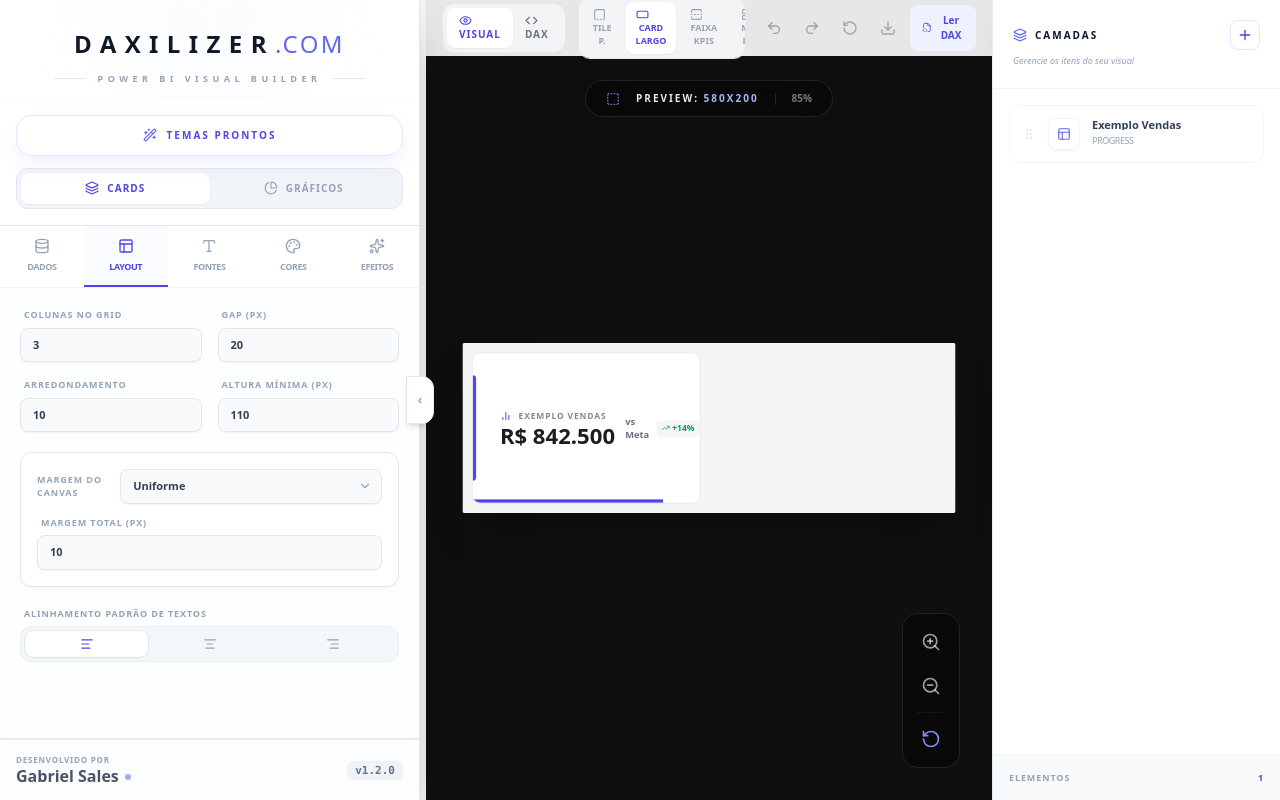
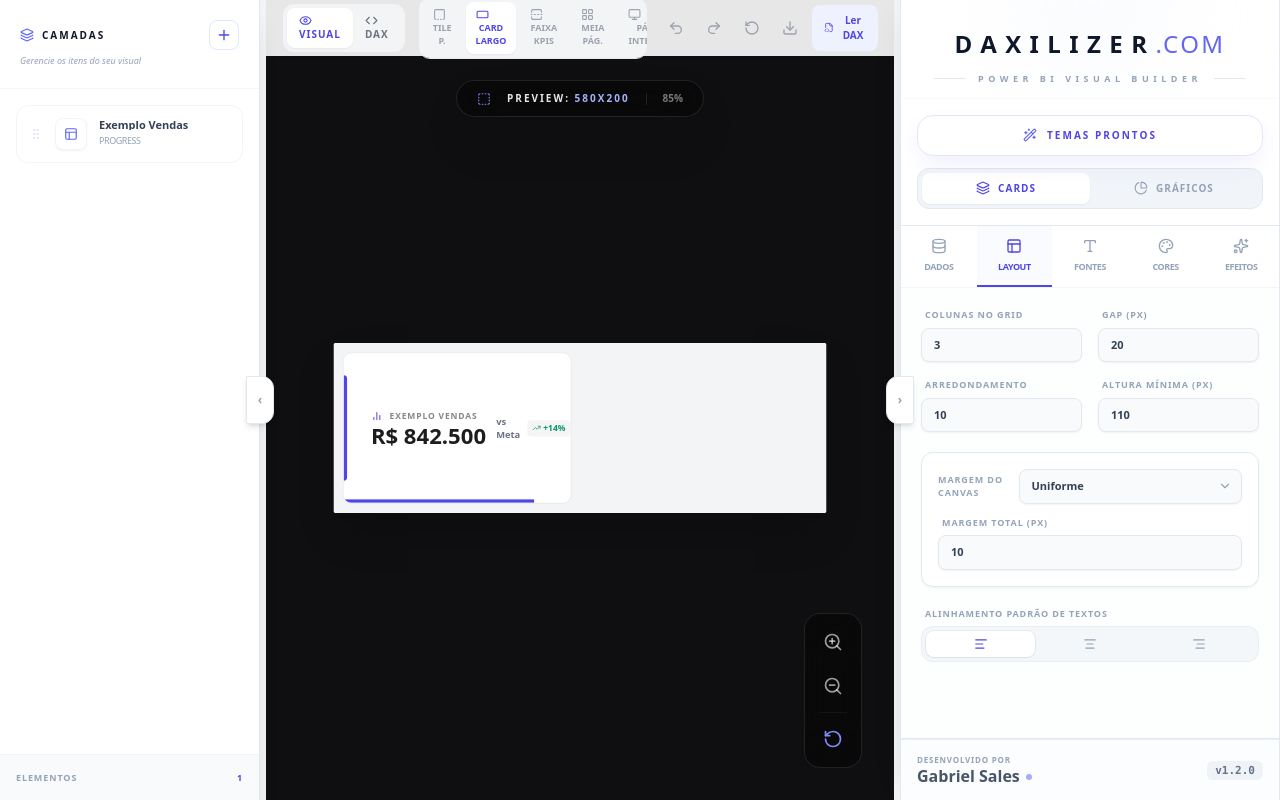
Before and after one commit to gabsalles/app-custom-html-visuals-dax-pbi, a React (Vite) app: page / in a window 1280 px wide. Built offline with nearby package versions, Linux system fonts and the light colour scheme.

Commit message:
feat: implement resizable left and right panels for improved layout management

```diff
--- a/App.tsx
+++ b/App.tsx
@@ -9,7 +9,6 @@ import {
   Code, Eye, Copy, Check, Settings2, Download, Upload,
   Trash2, RotateCcw, FileCode2, X, Undo2, Redo2,
   Monitor, FlipVertical, RectangleHorizontal, LayoutGrid, SquareDashedBottom,
-  // Adicione estes ícones abaixo:
   Layers, Plus, GripVertical, Layout, PieChart
 } from 'lucide-react';
 
@@ -112,7 +111,6 @@ const App: React.FC = () => {
     return saved ? JSON.parse(saved) : INITIAL_DONUTS;
   });
 
-  // ── Test values for live preview (keyed by cardId, or `cardId_compId`) ──
   const [testValues, setTestValues] = useState<Record<string, number>>({});
 
   // ── Auto-save ──────────────────────────────────────────────
@@ -125,7 +123,7 @@ const App: React.FC = () => {
   const historyIdxRef   = useRef(-1);
   const isUndoRedoRef   = useRef(false);
   const debounceRef     = useRef<ReturnType<typeof setTimeout>>();
-  const [historySize, setHistorySize]  = useState(0); // only for UI reactivity
+  const [historySize, setHistorySize]  = useState(0);
   const [historyIdx,  setHistoryIdx]   = useState(-1);
 
   useEffect(() => {
@@ -136,7 +134,6 @@ const App: React.FC = () => {
         isUndoRedoRef.current = false;
         return;
       }
-      // Truncate forward
       historyRef.current  = historyRef.current.slice(0, historyIdxRef.current + 1);
       historyRef.current.push({
         gc: JSON.parse(JSON.stringify(globalConfig)),
@@ -184,20 +181,35 @@ const App: React.FC = () => {
     return () => window.removeEventListener('keydown', handler);
   }, [undo, redo]);
 
-  // ── Resizable panel ────────────────────────────────────────
-  const [editorWidth,     setEditorWidth]     = useState(420);
-  const [sidebarOpen,     setSidebarOpen]     = useState(true);
-  const isResizingEditorRef = useRef(false);
-  const resizeStartX        = useRef(0);
-  const resizeStartW        = useRef(0);
+  // ── Resizable panels (Left and Right) ────────────────────────
+  const [leftWidth, setLeftWidth] = useState(260);
+  const [leftOpen, setLeftOpen]   = useState(true);
+  const isResizingLeftRef         = useRef(false);
+  const resizeStartXLeft          = useRef(0);
+  const resizeStartWLeft          = useRef(0);
+
+  const [rightWidth, setRightWidth] = useState(380);
+  const [rightOpen, setRightOpen]   = useState(true);
+  const isResizingRightRef          = useRef(false);
+  const resizeStartXRight           = useRef(0);
+  const resizeStartWRight           = useRef(0);
 
   useEffect(() => {
     const onMove = (e: MouseEvent) => {
-      if (!isResizingEditorRef.current) return;
-      const delta = e.clientX - resizeStartX.current;
-      setEditorWidth(Math.max(280, Math.min(680, resizeStartW.current + delta)));
+      if (isResizingLeftRef.current) {
+        const delta = e.clientX - resizeStartXLeft.current;
+        setLeftWidth(Math.max(220, Math.min(450, resizeStartWLeft.current + delta)));
+      } else if (isResizingRightRef.current) {
+        const delta = resizeStartXRight.current - e.clientX; // Invertido pois cresce p/ esquerda
+        setRightWidth(Math.max(300, Math.min(600, resizeStartWRight.current + delta)));
+      }
     };
-    const onUp = () => { isResizingEditorRef.current = false; document.body.style.cursor = ''; document.body.style.userSelect = ''; };
+    const onUp = () => {
+      isResizingLeftRef.current = false;
+      isResizingRightRef.current = false;
+      document.body.style.cursor = '';
+      document.body.style.userSelect = '';
+    };
     window.addEventListener('mousemove', onMove);
     window.addEventListener('mouseup', onUp);
     return () => { window.removeEventListener('mousemove', onMove); window.removeEventListener('mouseup', onUp); };
@@ -205,14 +217,14 @@ const App: React.FC = () => {
 
   // ── UI state ───────────────────────────────────────────────
   const [viewMode,         setViewMode]         = useState<'preview' | 'code'>('preview');
-  const [activePreset,     setActivePreset]      = useState<PresetId>('card-wide');
-  const [customDimensions, setCustomDimensions]  = useState({ width: 800, height: 400 });
-  const [copied,           setCopied]            = useState(false);
-  const [selectedCardId,   setSelectedCardId]    = useState<string | null>(null);
+  const [activePreset,     setActivePreset]     = useState<PresetId>('card-wide');
+  const [customDimensions, setCustomDimensions] = useState({ width: 800, height: 400 });
+  const [copied,           setCopied]           = useState(false);
+  const [selectedCardId,   setSelectedCardId]   = useState<string | null>(null);
   const fileInputRef = useRef<HTMLInputElement>(null);
 
-  const [isDaxModalOpen,   setIsDaxModalOpen]    = useState(false);
-  const [daxImportText,    setDaxImportText]      = useState('');
+  const [isDaxModalOpen,   setIsDaxModalOpen]   = useState(false);
+  const [daxImportText,    setDaxImportText]    = useState('');
 
   // ── Derived ────────────────────────────────────────────────
   const currentPreset  = PBI_PRESETS.find(p => p.id === activePreset)!;
@@ -330,35 +342,78 @@ const App: React.FC = () => {
   return (
     <div className="flex h-screen w-screen overflow-hidden bg-gray-100 font-sans text-gray-900">
 
-      {/* ── COLUNA ESQUERDA: Propriedades (Editor) ── */}
+      {/* ── COLUNA ESQUERDA: Camadas (Hierarquia) ── */}
       <div
-        className="z-20 shadow-2xl relative flex flex-col flex-shrink-0 transition-all duration-300"
-        style={{ width: sidebarOpen ? editorWidth : 0, overflow: 'hidden', minWidth: sidebarOpen ? 280 : 0 }}
+        className="z-20 shadow-xl relative flex flex-col flex-shrink-0 transition-all duration-300 border-r border-slate-200 bg-white"
+        style={{ width: leftOpen ? leftWidth : 0, overflow: 'hidden', minWidth: leftOpen ? 220 : 0 }}
       >
-        <Editor
-          globalConfig={globalConfig}
-          setGlobalConfig={setGlobalConfig}
-          cards={cards}
-          setCards={setCards}
-          donuts={donuts}
-          setDonuts={setDonuts}
-          activeAppTab={activeAppTab}
-          setActiveAppTab={setActiveAppTab}
-          selectedCardId={selectedCardId}
-          setSelectedCardId={setSelectedCardId}
-          testValues={testValues}
-          setTestValues={setTestValues}
-        />
+        <div className="flex-1 flex flex-col min-w-[220px] w-full overflow-hidden">
+          {/* Conteúdo exato da aba de Camadas / Hierarquia que você já tinha */}
+          <div className="p-5 border-b border-slate-100 shrink-0">
+            <div className="flex items-center justify-between mb-1">
+              <h3 className="text-[10px] font-black text-slate-900 uppercase tracking-[0.2em] flex items-center gap-2">
+                <Layers size={14} className="text-indigo-500" /> Camadas
+              </h3>
+              <button
+                onClick={() => {
+                  const id = Math.random().toString(36).substr(2, 9);
+                  if (activeAppTab === 'cards') {
+                    setCards([...cards, { id, title: 'Novo Card', measurePlaceholder: '[Vendas]', formatType: 'currency', decimalPlaces: 0, prefix: '', suffix: '', type: 'simple', targetMeasurePlaceholder: '1', value: 'R$ 0', progressValue: 0, icon: 'chart', iconPosition: 'top', iconSize: 40, iconPadding: 8, iconRounded: false, comparisons: [], colSpan: 1, rowSpan: 1 }]);
+                  } else {
+                    setDonuts([...donuts, { id, title: 'Nova Rosca', mode: 'completeness', geometry: 'full', ringThickness: 12, roundedCorners: true, showCenterText: true, centerTextLabel: 'KPI', centerTextValueMeasure: '[Valor]', completenessMeasure: '[Vendas]', completenessTarget: '[Meta]', slices: [], colSpan: 1, rowSpan: 1 }]);
+                  }
+                  setSelectedCardId(id);
+                }}
+                className="p-1.5 hover:bg-indigo-50 text-indigo-600 rounded-lg transition-colors border border-indigo-100"
+              >
+                <Plus size={16} />
+              </button>
+            </div>
+            <p className="text-[9px] text-slate-400 font-medium italic">Gerencie os itens do seu visual</p>
+          </div>
+
+          <div className="flex-1 overflow-y-auto p-4 space-y-2 custom-scrollbar">
+            {(activeAppTab === 'cards' ? cards : donuts).map((item) => (
+              <div
+                key={item.id}
+                onClick={() => setSelectedCardId(item.id)}
+                className={`group flex items-center gap-3 p-3 rounded-xl border transition-all cursor-pointer ${selectedCardId === item.id ? 'bg-indigo-50 border-indigo-200 shadow-sm' : 'bg-white border-slate-100 hover:border-indigo-100'}`}
+              >
+                <GripVertical size={14} className="text-slate-200 group-hover:text-indigo-300" />
+                <div className="w-8 h-8 rounded-lg bg-white border border-slate-100 flex items-center justify-center text-indigo-500 shadow-sm">
+                  {activeAppTab === 'cards' ? <Layout size={14}/> : <PieChart size={14}/>}
+                </div>
+                <div className="flex-1 overflow-hidden">
+                  <p className="text-[11px] font-bold text-slate-700 truncate leading-none">{item.title}</p>
+                  <p className="text-[9px] text-slate-400 mt-1 uppercase tracking-tighter">{(item as any).type || (item as any).mode}</p>
+                </div>
+                <button
+                  onClick={(e) => { e.stopPropagation(); if (activeAppTab === 'cards') setCards(cards.filter(c => c.id !== item.id)); else setDonuts(donuts.filter(d => d.id !== item.id)); }}
+                  className="opacity-0 group-hover:opacity-100 p-1.5 text-slate-300 hover:text-red-500 transition-all"
+                >
+                  <Trash2 size={14} />
+                </button>
+              </div>
+            ))}
+          </div>
+
+          <div className="p-4 bg-slate-50 border-t border-slate-100 shrink-0">
+            <div className="flex items-center justify-between text-[9px] font-black text-slate-400 uppercase tracking-widest">
+                <span>Elementos</span>
+                <span className="text-indigo-600">{(activeAppTab === 'cards' ? cards : donuts).length}</span>
+            </div>
+          </div>
+        </div>
       </div>
 
       {/* Botão de recolher e handle de resize (Esquerda) */}
       <div className="relative z-30 flex-shrink-0">
-        <button onClick={() => setSidebarOpen(o => !o)} className="absolute top-1/2 -translate-y-1/2 -right-3.5 w-7 h-12 bg-white border border-slate-200 rounded-r-xl shadow-md flex items-center justify-center text-slate-400 hover:text-indigo-600 z-40 text-xs font-black">
-          {sidebarOpen ? '‹' : '›'}
+        <button onClick={() => setLeftOpen(o => !o)} className="absolute top-1/2 -translate-y-1/2 -right-3.5 w-7 h-12 bg-white border border-slate-200 rounded-r-xl shadow-md flex items-center justify-center text-slate-400 hover:text-indigo-600 hover:border-indigo-300 transition-all z-40 text-xs font-black" title={leftOpen ? 'Recolher painel' : 'Expandir painel'}>
+          {leftOpen ? '‹' : '›'}
         </button>
       </div>
-      {sidebarOpen && (
-        <div className="w-1.5 flex-shrink-0 cursor-col-resize z-30 group relative" onMouseDown={(e) => { isResizingEditorRef.current = true; resizeStartX.current = e.clientX; resizeStartW.current = editorWidth; e.preventDefault(); }}>
+      {leftOpen && (
+        <div className="w-1.5 flex-shrink-0 cursor-col-resize z-30 group relative" onMouseDown={(e) => { isResizingLeftRef.current = true; resizeStartXLeft.current = e.clientX; resizeStartWLeft.current = leftWidth; e.preventDefault(); }}>
           <div className="absolute inset-y-0 left-0 w-1.5 bg-indigo-400/0 group-hover:bg-indigo-400/60 transition-colors rounded-full" />
         </div>
       )}
@@ -377,6 +432,26 @@ const App: React.FC = () => {
               {PBI_PRESETS.map(preset => (
                 <button key={preset.id} onClick={() => { setActivePreset(preset.id); if (preset.id !== 'custom') setCustomDimensions({ width: preset.w, height: preset.h }); }} className={`px-2.5 py-1.5 rounded-lg text-[9px] font-bold uppercase transition-all ${activePreset === preset.id ? 'bg-white text-indigo-600 shadow-sm' : 'text-gray-400'}`}><preset.icon size={13} /> {preset.label}</button>
               ))}
+              {/* Custom size inputs */}
+              {activePreset === 'custom' && (
+                <div className="flex items-center gap-1.5 pl-2 border-l border-gray-300 ml-1 text-[10px] font-mono">
+                  <span className="text-gray-400">W</span>
+                  <input
+                    type="number"
+                    value={customDimensions.width}
+                    onChange={(e) => setCustomDimensions(d => ({ ...d, width: +e.target.value }))}
+                    className="w-14 text-center font-bold outline-none border-b border-transparent focus:border-indigo-400 bg-transparent text-white"
+                  />
+                  <span className="text-gray-300">×</span>
+                  <span className="text-gray-400">H</span>
+                  <input
+                    type="number"
+                    value={customDimensions.height}
+                    onChange={(e) => setCustomDimensions(d => ({ ...d, height: +e.target.value }))}
+                    className="w-14 text-center font-bold outline-none border-b border-transparent focus:border-indigo-400 bg-transparent text-white"
+                  />
+                </div>
+              )}
             </div>
           )}
 
@@ -406,61 +481,38 @@ const App: React.FC = () => {
         </div>
       </div>
 
-      {/* ── COLUNA DIREITA: Camadas (Estilo Figma) ── */}
-      <div className="w-72 bg-white border-l border-slate-200 flex flex-col z-20 shadow-[-10px_0_30px_-15px_rgba(0,0,0,0.05)]">
-        <div className="p-5 border-b border-slate-100">
-          <div className="flex items-center justify-between mb-1">
-            <h3 className="text-[10px] font-black text-slate-900 uppercase tracking-[0.2em] flex items-center gap-2">
-              <Layers size={14} className="text-indigo-500" /> Camadas
-            </h3>
-            <button
-              onClick={() => {
-                const id = Math.random().toString(36).substr(2, 9);
-                if (activeAppTab === 'cards') {
-                  setCards([...cards, { id, title: 'Novo Card', measurePlaceholder: '[Vendas]', formatType: 'currency', decimalPlaces: 0, prefix: '', suffix: '', type: 'simple', targetMeasurePlaceholder: '1', value: 'R$ 0', progressValue: 0, icon: 'chart', iconPosition: 'top', iconSize: 40, iconPadding: 8, iconRounded: false, comparisons: [], colSpan: 1, rowSpan: 1 }]);
-                } else {
-                  setDonuts([...donuts, { id, title: 'Nova Rosca', mode: 'completeness', geometry: 'full', ringThickness: 12, roundedCorners: true, showCenterText: true, centerTextLabel: 'KPI', centerTextValueMeasure: '[Valor]', completenessMeasure: '[Vendas]', completenessTarget: '[Meta]', slices: [], colSpan: 1, rowSpan: 1 }]);
-                }
-                setSelectedCardId(id);
-              }}
-              className="p-1.5 hover:bg-indigo-50 text-indigo-600 rounded-lg transition-colors border border-indigo-100"
-            >
-              <Plus size={16} />
-            </button>
-          </div>
-          <p className="text-[9px] text-slate-400 font-medium italic">Gerencie os itens do seu visual</p>
+      {/* ── COLUNA DIREITA: Editor (Propriedades) ── */}
+      {rightOpen && (
+        <div className="w-1.5 flex-shrink-0 cursor-col-resize z-30 group relative" onMouseDown={(e) => { isResizingRightRef.current = true; resizeStartXRight.current = e.clientX; resizeStartWRight.current = rightWidth; e.preventDefault(); }}>
+          <div className="absolute inset-y-0 right-0 w-1.5 bg-indigo-400/0 group-hover:bg-indigo-400/60 transition-colors rounded-full" />
         </div>
+      )}
+      {/* Botão de recolher (Direita) */}
+      <div className="relative z-30 flex-shrink-0">
+        <button onClick={() => setRightOpen(o => !o)} className="absolute top-1/2 -translate-y-1/2 -left-3.5 w-7 h-12 bg-white border border-slate-200 rounded-l-xl shadow-md flex items-center justify-center text-slate-400 hover:text-indigo-600 hover:border-indigo-300 transition-all z-40 text-xs font-black" title={rightOpen ? 'Recolher painel' : 'Expandir painel'}>
+          {rightOpen ? '›' : '‹'}
+        </button>
+      </div>
 
-        <div className="flex-1 overflow-y-auto p-4 space-y-2 custom-scrollbar">
-          {(activeAppTab === 'cards' ? cards : donuts).map((item) => (
-            <div
-              key={item.id}
-              onClick={() => setSelectedCardId(item.id)}
-              className={`group flex items-center gap-3 p-3 rounded-xl border transition-all cursor-pointer ${selectedCardId === item.id ? 'bg-indigo-50 border-indigo-200 shadow-sm' : 'bg-white border-slate-100 hover:border-indigo-100'}`}
-            >
-              <GripVertical size={14} className="text-slate-200 group-hover:text-indigo-300" />
-              <div className="w-8 h-8 rounded-lg bg-white border border-slate-100 flex items-center justify-center text-indigo-500 shadow-sm">
-                {activeAppTab === 'cards' ? <Layout size={14}/> : <PieChart size={14}/>}
-              </div>
-              <div className="flex-1 overflow-hidden">
-                <p className="text-[11px] font-bold text-slate-700 truncate leading-none">{item.title}</p>
-                <p className="text-[9px] text-slate-400 mt-1 uppercase tracking-tighter">{(item as any).type || (item as any).mode}</p>
-              </div>
-              <button
-                onClick={(e) => { e.stopPropagation(); if (activeAppTab === 'cards') setCards(cards.filter(c => c.id !== item.id)); else setDonuts(donuts.filter(d => d.id !== item.id)); }}
-                className="opacity-0 group-hover:opacity-100 p-1.5 text-slate-300 hover:text-red-500 transition-all"
-              >
-                <Trash2 size={14} />
-              </button>
-            </div>
-          ))}
-        </div>
-
-        <div className="p-4 bg-slate-50 border-t border-slate-100">
-          <div className="flex items-center justify-between text-[9px] font-black text-slate-400 uppercase tracking-widest">
-              <span>Elementos</span>
-              <span className="text-indigo-600">{(activeAppTab === 'cards' ? cards : donuts).length}</span>
-          </div>
+      <div
+        className="z-20 shadow-[-10px_0_30px_-15px_rgba(0,0,0,0.1)] relative flex flex-col flex-shrink-0 transition-all duration-300 border-l border-slate-200 bg-white"
+        style={{ width: rightOpen ? rightWidth : 0, overflow: 'hidden', minWidth: rightOpen ? 300 : 0 }}
+      >
+        <div className="flex-1 flex flex-col min-w-[300px] w-full overflow-hidden">
+          <Editor
+            globalConfig={globalConfig}
+            setGlobalConfig={setGlobalConfig}
+            cards={cards}
+            setCards={setCards}
+            donuts={donuts}
+            setDonuts={setDonuts}
+            activeAppTab={activeAppTab}
+            setActiveAppTab={setActiveAppTab}
+            selectedCardId={selectedCardId}
+            setSelectedCardId={setSelectedCardId}
+            testValues={testValues}
+            setTestValues={setTestValues}
+          />
         </div>
       </div>
 
```
